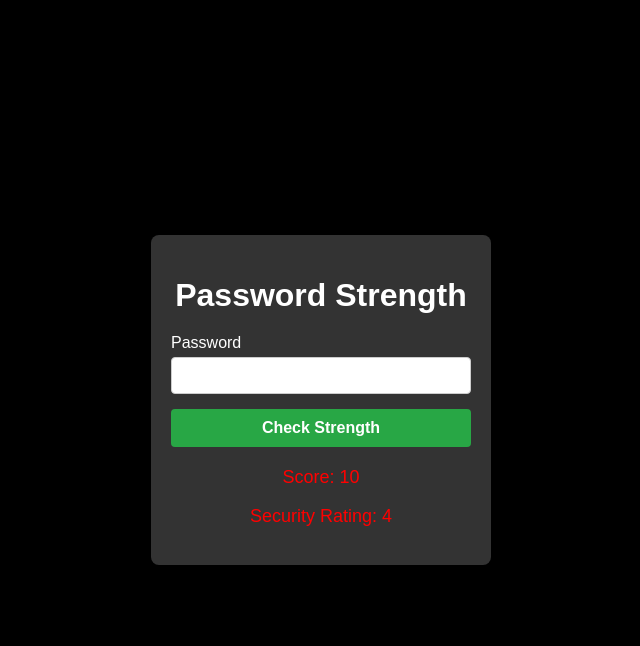
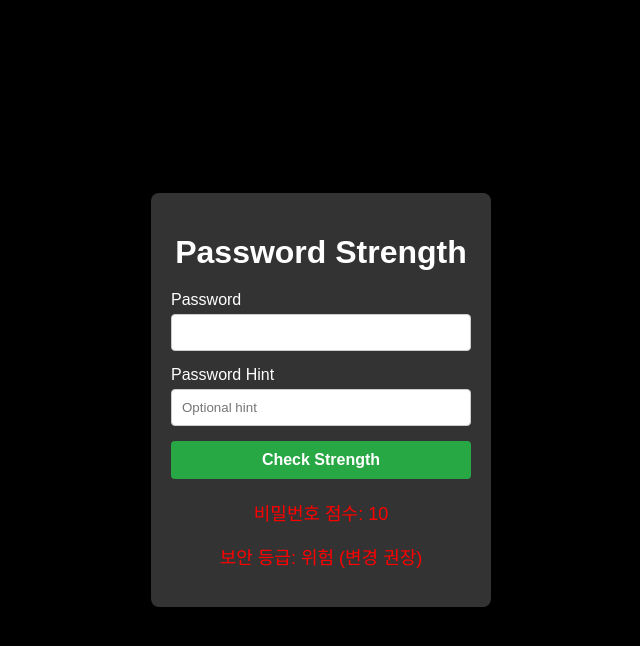
Before and after one commit to Dodadak/Time_project, a Flask app: template templates/Verification.html in a window 1280 px wide. Shown: the top 646 px of the page, without its empty margins (319-959 px from the left). Run offline with Flask 3, Linux system fonts and the light colour scheme; the template is opened without the code that fills it: most values are stand-ins (such as "Sample title", 1, 10 or a date in 2020).

Commit message:
Update Verification.html

```diff
--- a/templates/Verification.html
+++ b/templates/Verification.html
@@ -72,13 +72,25 @@
         <form action="/verification" method="POST">
             <label for="password">Password</label>
             <input type="password" id="password" name="password" required>
+
+            <label for="hint">Password Hint</label>
+            <input type="text" id="hint" name="hint" placeholder="Optional hint">
+
             <button type="submit">Check Strength</button>
         </form>
 
         {% if score %}
         <div class="result {% if rating == '안전' %}safe{% elif rating == '보통' %}average{% else %}unsafe{% endif %}">
-            <p>Score: {{ score }}</p>
-            <p>Security Rating: {{ rating }}</p>
+            <p>비밀번호 점수: {{ score }}</p>
+            <p>보안 등급:
+                {% if rating == '안전' %}
+                    <span>안전 (추천)</span>
+                {% elif rating == '보통' %}
+                    <span>보통 (개선 필요)</span>
+                {% else %}
+                    <span>위험 (변경 권장)</span>
+                {% endif %}
+            </p>
         </div>
         {% endif %}
     </div>
```
